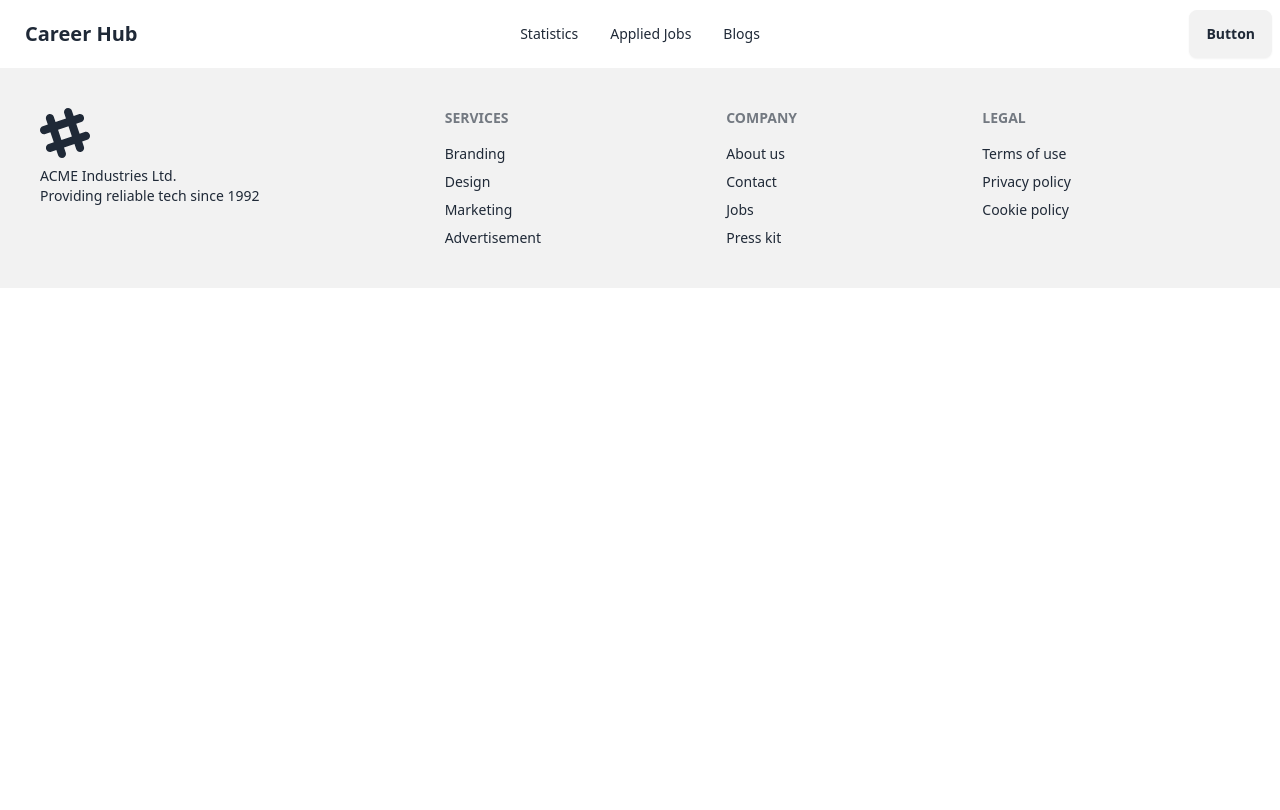
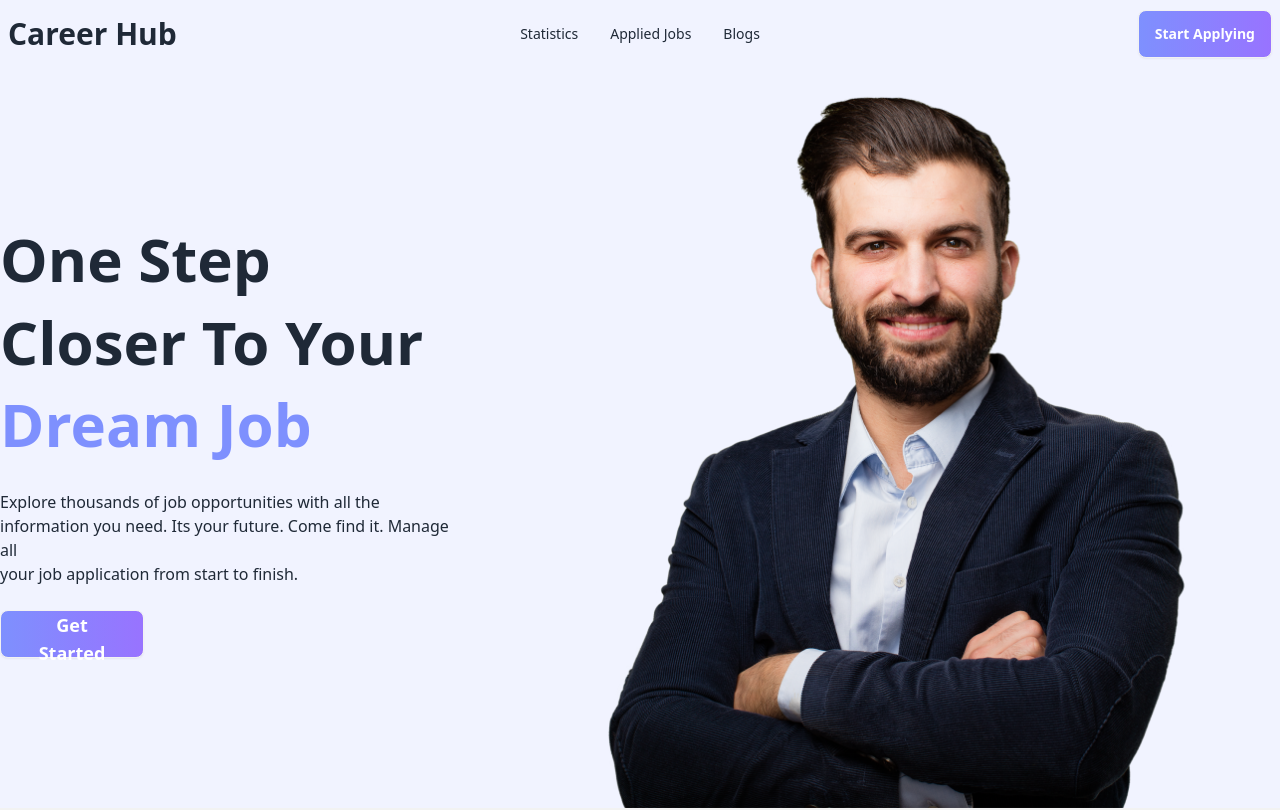
Before and after one commit to AsaduzzamanSohun/career-hub-react-router, a React (Vite) app: page / in a window 1280 px wide. Shown: the top 810 px of the page. Built offline with nearby package versions, Linux system fonts and the light colour scheme.

Commit message:
banner section done

```diff
--- a/src/components/Navbar/Navbar.jsx
+++ b/src/components/Navbar/Navbar.jsx
@@ -12,9 +12,9 @@ const Navbar = () => {
     </>
 
     return (
-        <nav>
+        <nav className="bg-[#f1f3ff]">
             <div className="max-w-7xl mx-auto">
-                <div className="navbar bg-base-100">
+                <div className="navbar">
                     <div className="navbar-start">
                         <div className="dropdown">
                             <div tabIndex={0} role="button" className="btn btn-ghost lg:hidden">
@@ -28,7 +28,7 @@ const Navbar = () => {
 
                             </ul>
                         </div>
-                        <a className="btn btn-ghost text-xl">Career Hub</a>
+                        <a className="text-3xl font-bold">Career Hub</a>
                     </div>
                     <div className="navbar-center hidden lg:flex">
                         <ul className="menu menu-horizontal px-1">
@@ -38,7 +38,7 @@ const Navbar = () => {
                         </ul>
                     </div>
                     <div className="navbar-end">
-                        <a className="btn">Button</a>
+                        <a className="btn bg-gradient-to-r from-[#7E90FE] to-[#9873FF] text-white font-semibold">Start Applying</a>
                     </div>
                 </div>
             </div>
--- a/src/components/home_components/Banner/Banner.jsx
+++ b/src/components/home_components/Banner/Banner.jsx
@@ -1,7 +1,31 @@
+import user from "../../../assets/images/user.png"
 
 const Banner = () => {
     return (
-        <div>
+        <div className="bg-[#f1f3ff]">
+
+            <div className="max-w-7xl mx-auto flex justify-between items-center">
+                <div className="flex flex-col justify-center gap-6">
+
+                    <h1 className="text-6xl font-bold leading-snug">
+                        One Step <br />
+                        Closer To Your <br />
+                        <span className="text-[#7E90FE]">Dream Job</span>
+                    </h1>
+
+                    <p>
+                        Explore thousands of job opportunities with all the <br /> information you need. Its your future. Come find it. Manage all <br /> your job application from start to finish.
+                    </p>
+
+                    <button className="btn bg-gradient-to-r from-[#7E90FE] to-[#9873FF] text-white font-semibold text-lg px-5 w-36">Get Started</button>
+
+                </div>
+                <div>
+
+                    <img src={user} alt="" />
+
+                </div>
+            </div>
 
         </div>
     );
```
